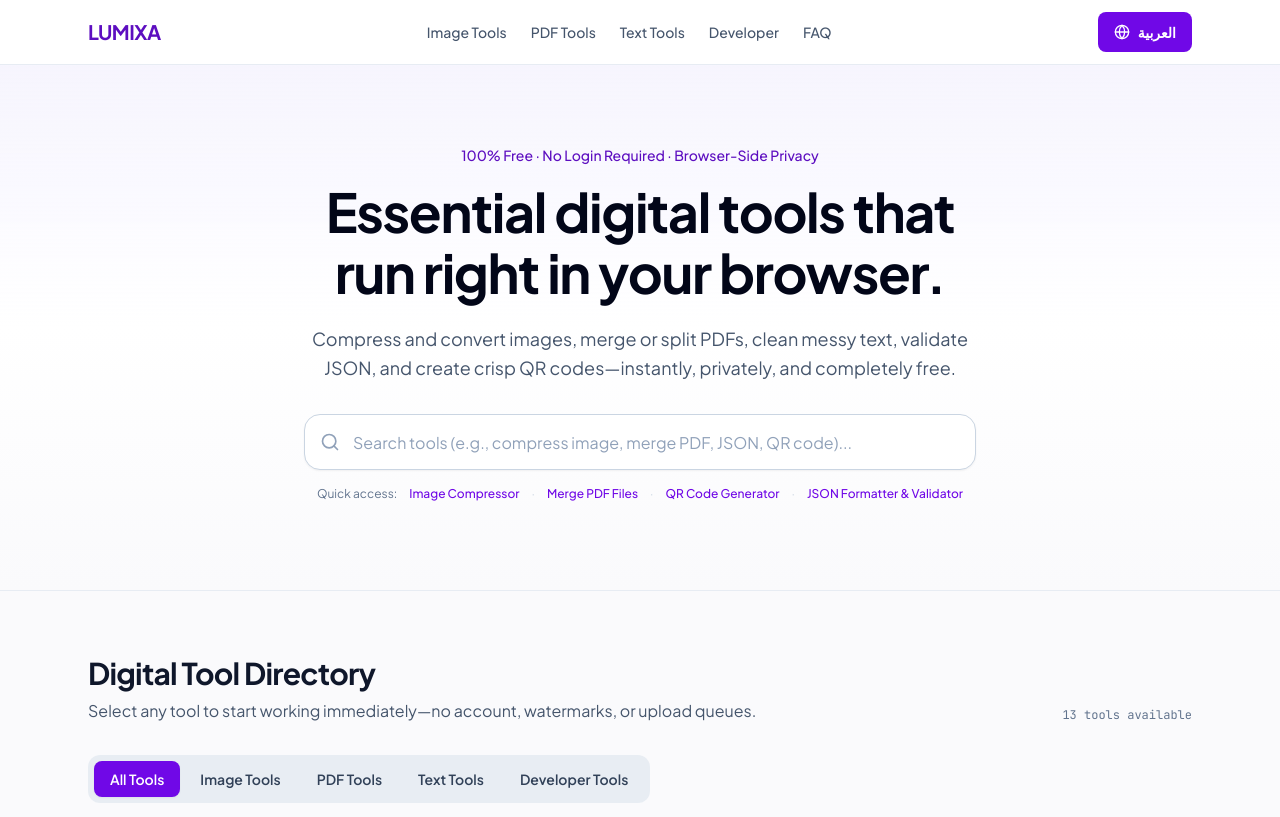
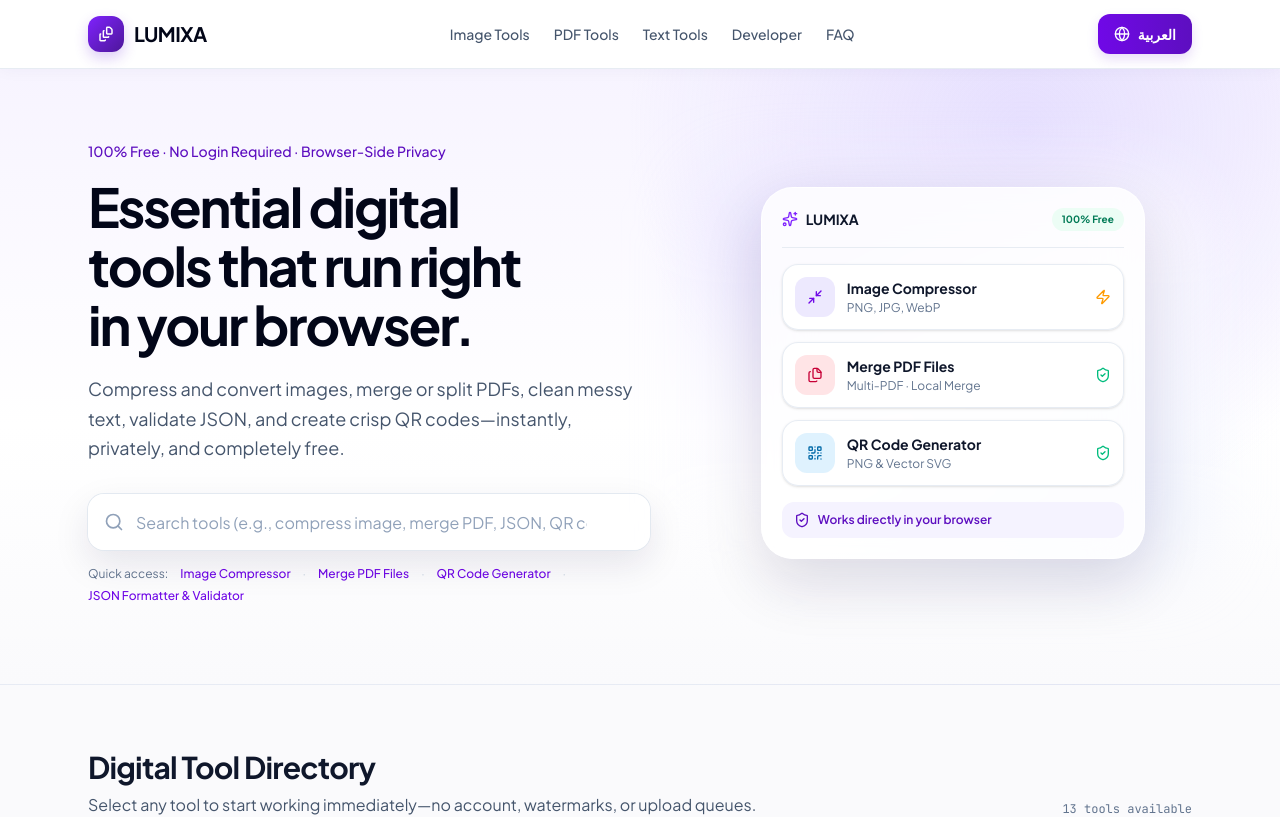
Before and after one commit to kha6lid0-cmd/Lumixa, a React (Vite) app: page / in a window 1280 px wide. Shown: the top 817 px of the page. Built offline with nearby package versions, Linux system fonts and the light colour scheme.

Commit message:
Refresh LUMIXA homepage visual design

```diff
--- a/src/App.tsx
+++ b/src/App.tsx
@@ -4,7 +4,7 @@
  */
 
 import { useEffect, useMemo, useRef, useState } from 'react';
-import { ArrowRight, Search, X } from 'lucide-react';
+import { ArrowRight, Search, ShieldCheck, Sparkles, X, Zap } from 'lucide-react';
 import { AdSlot } from './components/AdSlot';
 import { FAQSection } from './components/FAQSection';
 import { Footer } from './components/Footer';
@@ -231,23 +231,24 @@ export default function App() {
         ) : (
           <>
             {/* Hero Section */}
-            <section className="relative overflow-hidden bg-gradient-to-b from-violet-50/75 via-white to-[#FAFAFC] border-b border-slate-200/70 pt-14 pb-16 sm:pt-20 sm:pb-22">
-              <div className="max-w-4xl mx-auto px-4 sm:px-6 text-center">
+            <section className="relative overflow-hidden border-b border-slate-200/70 bg-[radial-gradient(circle_at_80%_10%,rgba(196,181,253,0.34),transparent_34%),linear-gradient(180deg,#f7f4ff_0%,#ffffff_58%,#fafafc_100%)] pt-12 pb-14 sm:pt-18 sm:pb-20">
+              <div className="relative z-10 mx-auto grid max-w-6xl items-center gap-12 px-4 sm:px-6 lg:grid-cols-[1.08fr_0.92fr] lg:gap-16">
+                <div className="text-center lg:text-start">
                 <p className="text-xs sm:text-sm font-medium text-violet-800 tracking-normal">
                   {t.hero.kicker}
                 </p>
 
-                <h1 className="mt-4 text-[clamp(2.25rem,4.2vw,3.65rem)] font-bold tracking-tight text-slate-950 leading-[1.14]">
+                <h1 className="mt-4 text-[clamp(2.25rem,4.2vw,3.65rem)] font-bold tracking-[-0.04em] text-slate-950 leading-[1.1]">
                   {t.hero.headline}
                 </h1>
 
-                <p className="mt-5 text-base sm:text-lg text-slate-600 max-w-2xl mx-auto leading-relaxed">
+                <p className="mt-5 max-w-2xl text-base leading-relaxed text-slate-600 sm:text-lg lg:me-auto">
                   {t.hero.subtitle}
                 </p>
 
                 {/* Live Search Bar */}
-                <div className="mt-8 max-w-2xl mx-auto">
-                  <div className="relative flex items-center">
+                <div className="mx-auto mt-8 max-w-2xl lg:me-auto">
+                  <div className="relative flex items-center rounded-2xl bg-white/90 shadow-[0_14px_36px_rgba(30,15,70,0.10)] ring-1 ring-slate-200/90 transition-shadow focus-within:shadow-[0_18px_42px_rgba(109,40,217,0.15)] focus-within:ring-violet-300">
                     <Search
                       className="w-5 h-5 text-slate-400 absolute start-4 pointer-events-none"
                       aria-hidden="true"
@@ -263,7 +264,7 @@ export default function App() {
                       }}
                       aria-label={t.hero.searchPlaceholder}
                       placeholder={t.hero.searchPlaceholder}
-                      className="w-full h-14 ps-12 pe-12 rounded-2xl border border-slate-300 bg-white text-sm sm:text-base text-slate-900 placeholder:text-slate-400 shadow-xs focus:border-violet-600 focus:ring-4 focus:ring-violet-600/10 focus:outline-none transition-all"
+                      className="h-14 w-full rounded-2xl border-0 bg-transparent ps-12 pe-12 text-sm text-slate-900 outline-none placeholder:text-slate-400 sm:text-base"
                     />
                     {searchQuery && (
                       <button
@@ -278,7 +279,7 @@ export default function App() {
                   </div>
 
                   {/* Unboxed Quick Access Links */}
-                  <div className="mt-4 flex flex-wrap items-center justify-center gap-x-3 gap-y-1.5 text-xs text-slate-500">
+                  <div className="mt-4 flex flex-wrap items-center justify-center gap-x-3 gap-y-1.5 text-xs text-slate-500 lg:justify-start">
                     <span>{t.hero.popularLabel}</span>
                     {quickTools.map((qId, idx) => {
                       const toolObj = TOOLS_CATALOG.find((item) => item.id === qId);
@@ -303,6 +304,30 @@ export default function App() {
                         </span>
                       );
                     })}
+                  </div>
+                </div>
+
+                </div>
+
+                <div className="relative hidden min-h-[300px] lg:block" aria-label="LUMIXA tool highlights">
+                  <div className="absolute inset-0 rounded-[2rem] bg-gradient-to-br from-violet-200/70 via-white/70 to-indigo-100/70 blur-2xl" aria-hidden="true" />
+                  <div className="relative mx-auto max-w-sm rounded-[2rem] border border-white/80 bg-white/80 p-5 shadow-[0_24px_60px_rgba(30,15,70,0.14)] backdrop-blur-xl">
+                    <div className="flex items-center justify-between border-b border-slate-200/80 pb-4">
+                      <div className="flex items-center gap-2 text-sm font-bold text-slate-900"><Sparkles className="h-4 w-4 text-violet-600" aria-hidden="true" /> LUMIXA</div>
+                      <span className="rounded-full bg-emerald-50 px-2.5 py-1 text-[10px] font-bold text-emerald-700">100% Free</span>
+                    </div>
+                    <div className="mt-4 space-y-3">
+                      {[quickTools[0], quickTools[1], quickTools[2]].map((qId, index) => {
+                        const item = TOOLS_CATALOG.find((tool) => tool.id === qId);
+                        if (!item) return null;
+                        return <div key={qId} className="flex items-center gap-3 rounded-2xl border border-slate-200/80 bg-white/80 p-3 shadow-sm">
+                          <span className={`grid h-10 w-10 place-items-center rounded-xl ${index === 0 ? 'bg-violet-100 text-violet-700' : index === 1 ? 'bg-rose-100 text-rose-700' : 'bg-sky-100 text-sky-700'}`}><ToolIcon name={item.iconName} className="h-4 w-4" /></span>
+                          <span className="min-w-0 flex-1"><strong className="block truncate text-sm text-slate-900">{item[lang].name}</strong><span className="mt-0.5 block truncate text-xs text-slate-500">{item[lang].formatsLabel}</span></span>
+                          {index === 0 ? <Zap className="h-4 w-4 text-amber-500" aria-hidden="true" /> : <ShieldCheck className="h-4 w-4 text-emerald-500" aria-hidden="true" />}
+                        </div>;
+                      })}
+                    </div>
+                    <div className="mt-4 flex items-center gap-2 rounded-xl bg-violet-50 px-3 py-2.5 text-xs font-semibold text-violet-800"><ShieldCheck className="h-4 w-4 shrink-0" aria-hidden="true" /> {isAr ? 'تعمل مباشرة داخل متصفحك' : 'Works directly in your browser'}</div>
                   </div>
                 </div>
               </div>
@@ -396,7 +421,7 @@ export default function App() {
                   </button>
                 </div>
               ) : (
-                <div className="grid grid-cols-1 sm:grid-cols-2 lg:grid-cols-3 gap-5">
+                <div className="grid grid-cols-1 gap-5 sm:grid-cols-2 lg:grid-cols-3">
                   {filteredTools.map((tool) => {
                     const content = tool[lang];
                     return (
@@ -407,16 +432,16 @@ export default function App() {
                           e.preventDefault();
                           navigateToTool(tool.id);
                         }}
-                        className="group bg-white border border-slate-200/90 hover:border-violet-500 rounded-2xl p-6 flex flex-col justify-between gap-6 transition-all duration-150 hover:-translate-y-0.5 focus-visible:outline-2 focus-visible:outline-offset-2 focus-visible:outline-violet-600"
+                        className="group flex flex-col justify-between gap-6 rounded-[1.35rem] border border-slate-200/90 bg-white p-6 shadow-[0_6px_20px_rgba(30,15,70,0.04)] transition-all duration-200 hover:-translate-y-1 hover:border-violet-300 hover:shadow-[0_16px_34px_rgba(76,29,149,0.12)] focus-visible:outline-2 focus-visible:outline-offset-2 focus-visible:outline-violet-600"
                       >
                         <div className="space-y-3.5">
                           <div className="flex items-center justify-between gap-3">
-                            <div className="w-11 h-11 rounded-xl bg-violet-50 text-violet-700 group-hover:bg-violet-700 group-hover:text-white transition-colors duration-150 flex items-center justify-center shrink-0">
+                            <div className="flex h-12 w-12 shrink-0 items-center justify-center rounded-2xl bg-gradient-to-br from-violet-50 to-violet-100 text-violet-700 transition-all duration-200 group-hover:from-violet-700 group-hover:to-violet-800 group-hover:text-white">
                               <ToolIcon name={tool.iconName} className="w-5 h-5" />
                             </div>
 
                             {/* Unboxed Metadata Discipline */}
-                            <div className="flex items-center gap-1.5 text-xs text-slate-500 truncate">
+                            <div className="flex max-w-[65%] items-center gap-1.5 truncate text-xs text-slate-500">
                               <span>{t.categories[tool.category]}</span>
                               <span aria-hidden="true">·</span>
                               <span className="truncate">{content.formatsLabel}</span>
@@ -427,13 +452,13 @@ export default function App() {
                             <h3 className="text-lg font-bold text-slate-900 group-hover:text-violet-700 transition-colors">
                               {content.name}
                             </h3>
-                            <p className="mt-1.5 text-sm text-slate-600 leading-relaxed">
+                            <p className="mt-1.5 line-clamp-3 text-sm leading-relaxed text-slate-600">
                               {content.shortDescription}
                             </p>
                           </div>
                         </div>
 
-                        <div className="pt-4 border-t border-slate-100 flex items-center justify-between text-xs font-semibold text-violet-700">
+                        <div className="flex items-center justify-between border-t border-slate-100 pt-4 text-xs font-semibold text-violet-700">
                           <span>{t.catalog.openTool}</span>
                           <ArrowRight
                             className={`w-4 h-4 transition-transform duration-150 ${
--- a/src/components/Header.tsx
+++ b/src/components/Header.tsx
@@ -1,5 +1,5 @@
 import { useState } from 'react';
-import { Globe, Menu, X } from 'lucide-react';
+import { FileStack, Globe, Menu, X } from 'lucide-react';
 import { UI_STRINGS } from '../data/translations';
 import { Language, ToolCategory } from '../types/tools';
 
@@ -32,8 +32,8 @@ export function Header({
   };
 
   return (
-    <header className="sticky top-0 z-40 bg-white/95 backdrop-blur-md border-b border-slate-200/80">
-      <div className="max-w-6xl mx-auto px-3 sm:px-6 h-16 flex items-center justify-between gap-3 sm:gap-8">
+    <header className="sticky top-0 z-40 border-b border-slate-200/80 bg-white/90 shadow-[0_1px_16px_rgba(30,15,70,0.04)] backdrop-blur-xl">
+      <div className="max-w-6xl mx-auto px-3 sm:px-6 h-[4.25rem] flex items-center justify-between gap-3 sm:gap-8">
         {/* Zone 1: Single text element wordmark */}
         <a
           href="#/"
@@ -42,8 +42,11 @@ export function Header({
             setMobileMenuOpen(false);
             onNavigateHome();
           }}
-          className="text-xl font-bold tracking-tight text-violet-800 hover:text-violet-900 transition-colors whitespace-nowrap shrink-0 focus-visible:outline-2 focus-visible:outline-offset-4 focus-visible:outline-violet-600 rounded"
-        >
+          className="group inline-flex items-center gap-2.5 text-xl font-bold tracking-tight text-slate-950 transition-colors whitespace-nowrap shrink-0 focus-visible:outline-2 focus-visible:outline-offset-4 focus-visible:outline-violet-600 rounded"
+          >
+          <span className="grid h-9 w-9 place-items-center rounded-xl bg-gradient-to-br from-violet-600 to-violet-900 text-white shadow-[0_6px_14px_rgba(109,40,217,0.24)] transition-transform duration-200 group-hover:-rotate-3 group-hover:scale-105" aria-hidden="true">
+            <FileStack className="h-4 w-4" strokeWidth={2.2} />
+          </span>
           LUMIXA
         </a>
 
@@ -95,7 +98,7 @@ export function Header({
             type="button"
             onClick={onToggleLanguage}
             aria-label={lang === Language.EN ? 'Switch language to Arabic' : 'تغيير اللغة إلى الإنجليزية'}
-            className="inline-flex items-center gap-1.5 sm:gap-2 px-2.5 sm:px-4 py-2.5 text-xs sm:text-sm font-semibold text-white bg-violet-700 hover:bg-violet-800 active:scale-[0.99] transition-all duration-150 rounded-lg whitespace-nowrap shrink-0 focus-visible:outline-2 focus-visible:outline-offset-2 focus-visible:outline-violet-700"
+          className="inline-flex items-center gap-1.5 sm:gap-2 px-2.5 sm:px-4 py-2.5 text-xs sm:text-sm font-semibold text-white bg-gradient-to-r from-violet-700 to-violet-800 hover:from-violet-800 hover:to-violet-900 active:scale-[0.99] transition-all duration-150 rounded-xl whitespace-nowrap shrink-0 shadow-[0_5px_12px_rgba(109,40,217,0.16)] focus-visible:outline-2 focus-visible:outline-offset-2 focus-visible:outline-violet-700"
           >
             <Globe className="w-4 h-4 shrink-0" aria-hidden="true" />
             <span className="hidden xs:inline sm:inline">{t.nav.switchLangLabel}</span>
```
